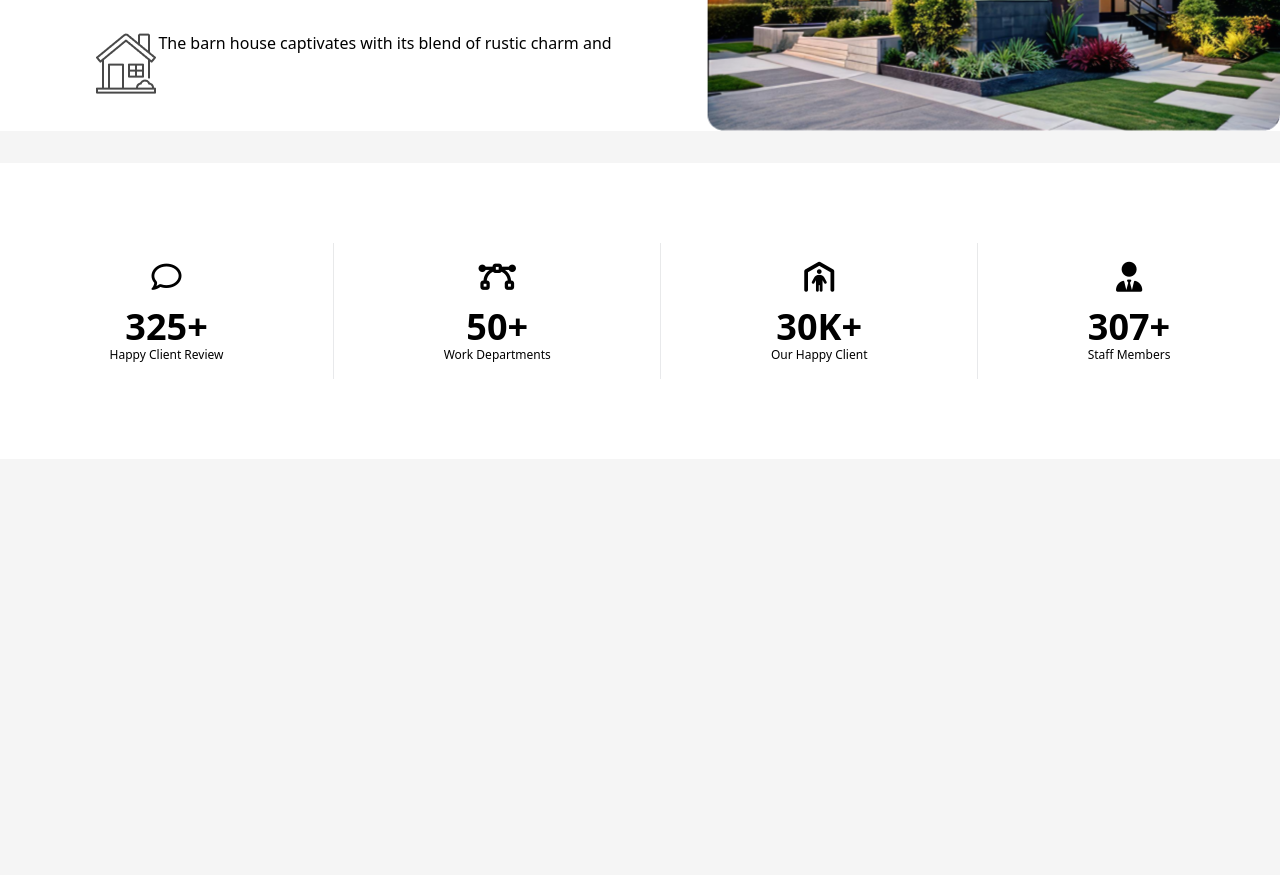
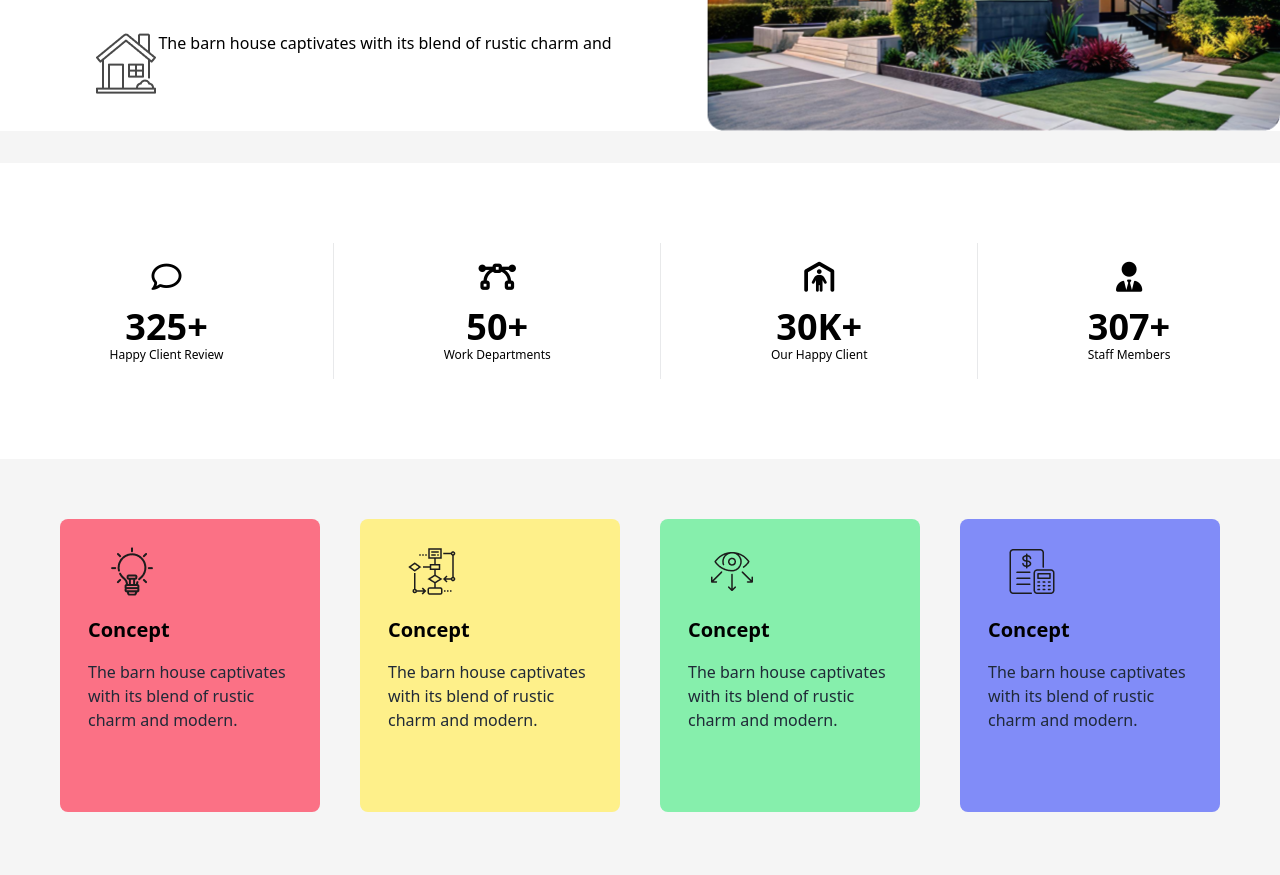
Before and after one commit to Waseque1000/Assignment-00003, a plain HTML site: page index.html in a window 1280 px wide. Shown: the part 1223-2098 px from the top of the page. Before the commit the page ends 1682 px from the top, so only its background shows below. Drawn offline with nearby package versions, Linux system fonts and the light colour scheme; files whose address does not match are found by name.

Commit message:
work prosses done

```diff
--- a/index.html
+++ b/index.html
@@ -166,5 +166,39 @@
         </div>
       </div>
     </section>
+
+    <!--?  -->
+    <section class="p-10 mb-20">
+      <div class="flex">
+        <div class="py-2 p-7 bg-rose-400 m-5 rounded-lg">
+          <img src="./assets/concept.png" alt="" class="mx-5 my-5" />
+          <h2 class="text-xl text-black font-extrabold my-4">Concept</h2>
+          <p class="text-base font-medium">
+            The barn house captivates with its blend of rustic charm and modern.
+          </p>
+        </div>
+        <div class="py-2 p-7 bg-yellow-200 pb-20 rounded-lg m-5 ]">
+          <img src="./assets/flow-chart.png" alt="" class="mx-5 my-5" />
+          <h2 class="text-xl text-black font-extrabold my-4">Concept</h2>
+          <p class="text-base font-medium">
+            The barn house captivates with its blend of rustic charm and modern.
+          </p>
+        </div>
+        <div class="py-2 p-7 bg-green-300 rounded-lg m-5">
+          <img src="./assets/vision.png" alt="" class="mx-5 my-5" />
+          <h2 class="text-xl text-black font-extrabold my-4">Concept</h2>
+          <p class="text-base font-medium">
+            The barn house captivates with its blend of rustic charm and modern.
+          </p>
+        </div>
+        <div class="py-2 p-7 bg-indigo-400 rounded-lg m-5">
+          <img src="./assets/budget-planning.png" alt="" class="mx-5 my-5" />
+          <h2 class="text-xl text-black font-extrabold my-4">Concept</h2>
+          <p class="text-base font-medium">
+            The barn house captivates with its blend of rustic charm and modern.
+          </p>
+        </div>
+      </div>
+    </section>
   </body>
 </html>
```
